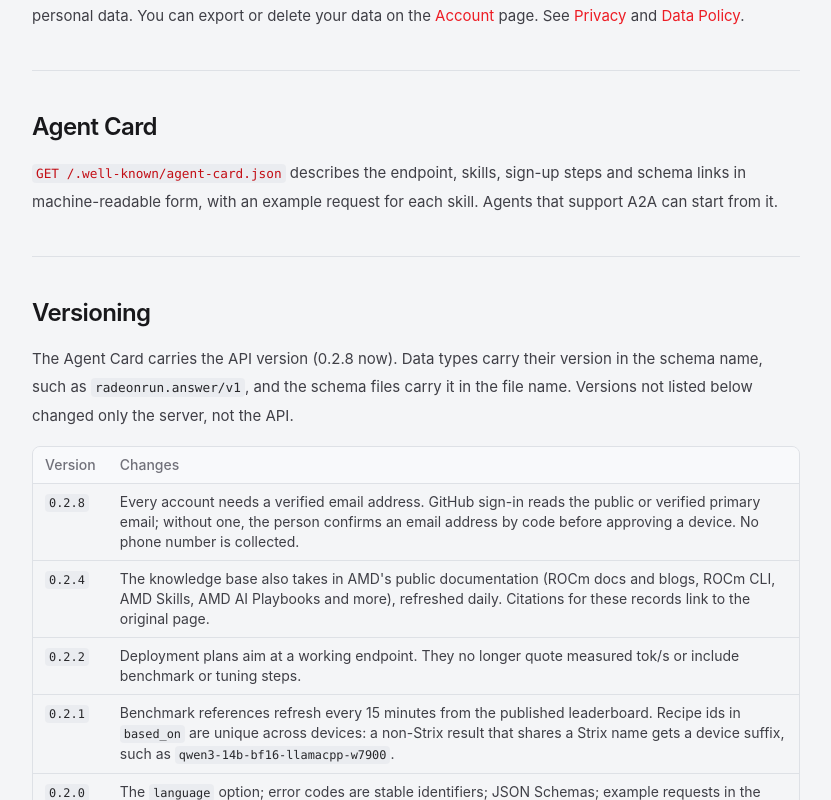
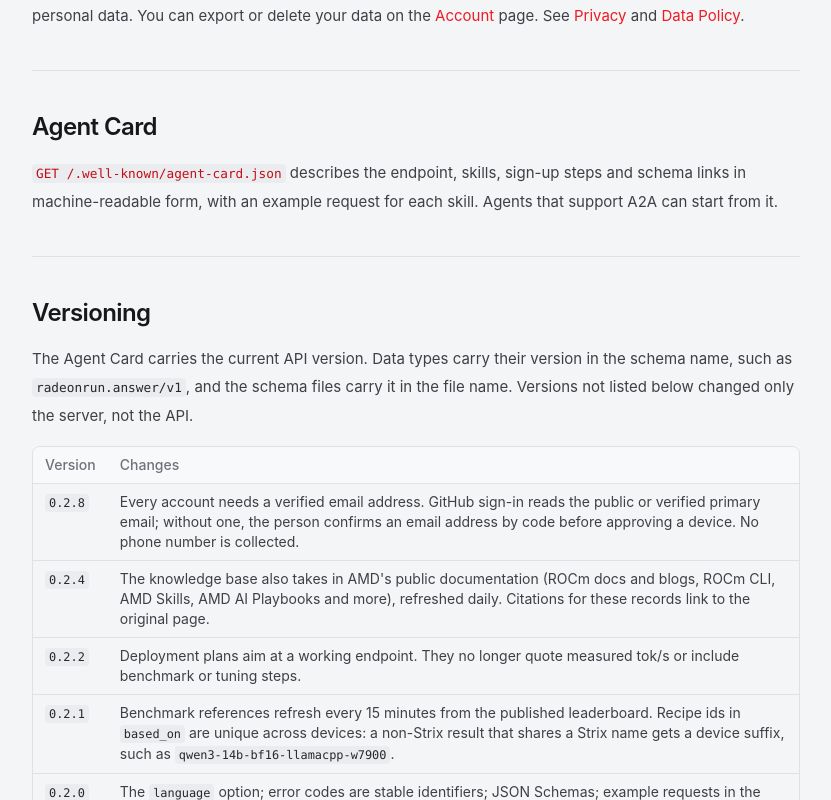
Before and after one commit to radeon-arena/radeon-arena, a Next.js app: page /docs in a window 1280 px wide. Shown: the part 11200-12000 px from the top of the page, without its empty margins (248-1079 px from the left). Built offline with nearby package versions, Linux system fonts and the light colour scheme.

Commit message:
docs: 不在正文写死当前版本号（以 Agent Card 为准）

```diff
--- a/src/app/docs/page.tsx
+++ b/src/app/docs/page.tsx
@@ -546,7 +546,7 @@ export default function ApiDocsPage() {
 
           <Section id="versioning" title="Versioning">
             <p>
-              The Agent Card carries the API version (0.2.8 now). Data types carry their version in the schema name, such as{" "}
+              The Agent Card carries the current API version. Data types carry their version in the schema name, such as{" "}
               <C>radeonrun.answer/v1</C>, and the schema files carry it in the file name. Versions not listed below
               changed only the server, not the API.
             </p>
```
